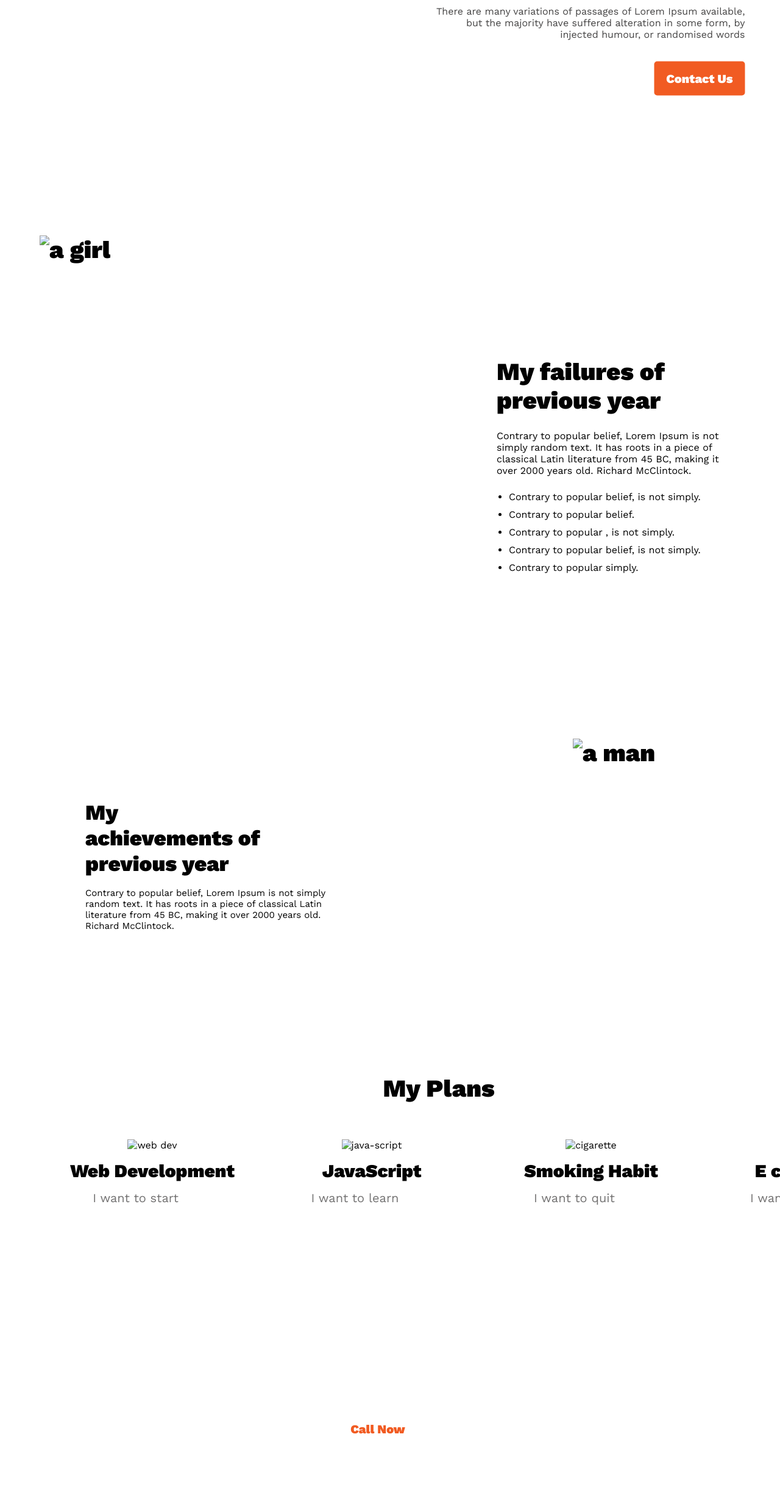
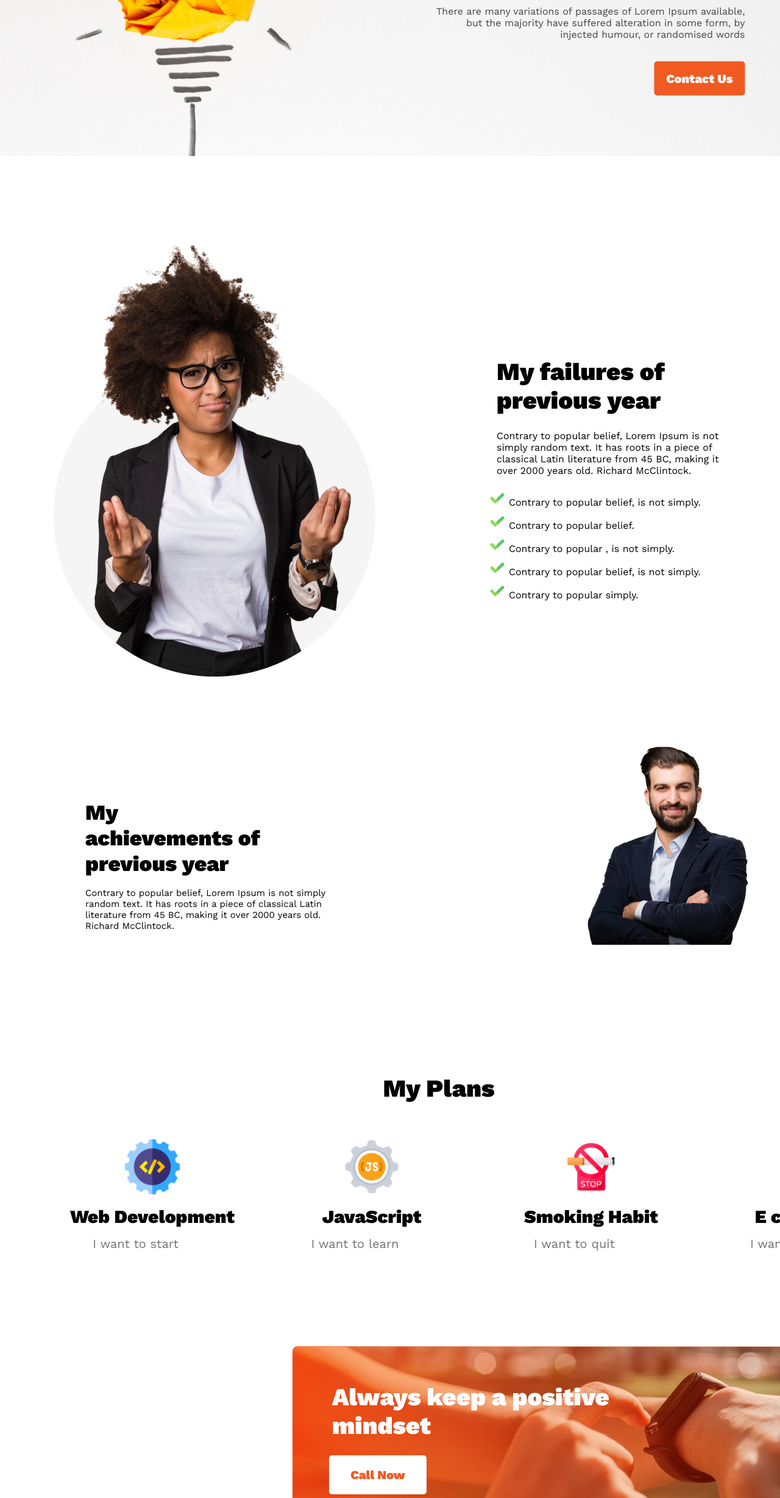
Before and after one commit to nnibras/New-year-new-me, a plain HTML site: page index.html in a window 1280 px wide. Shown: the part 344-2800 px from the top of the page at 61% size. Drawn offline with nearby package versions, Linux system fonts and the light colour scheme; the site is published under a folder, as on GitHub Pages, so addresses that start at the root find nothing.

Commit message:
img error fixed

```diff
--- a/index.html
+++ b/index.html
@@ -11,7 +11,7 @@
     <link href="https://fonts.googleapis.com/css2?family=Work+Sans:ital,wght@0,400;0,900;1,700&display=swap" rel="stylesheet">
 
 
-    <link rel="icon" href="/images/icons/balloons.png">
+    <link rel="icon" href="images/icons/balloons.png">
 </head>
 <body>
     <header class="header-container">
@@ -26,7 +26,7 @@
         <section class="first-block">
 
             <div class="first-block-img">
-                <img src="/images/person.png" alt="a girl">
+                <img src="images/person.png" alt="a girl">
             </div>
 
             <div class="first-block-text">
@@ -52,7 +52,7 @@
             </div>
 
             <div class="extra-block-img">
-                <img src="/images/hardy1.png" alt="a man">
+                <img src="images/hardy1.png" alt="a man">
             </div>
 
         </section>
@@ -68,13 +68,13 @@
             <div class="below-h3">
 
                 <div class="web-dev">
-                    <img src="/images/icons/web.png" alt="web dev">
+                    <img src="images/icons/web.png" alt="web dev">
                     <h4>Web Development</h4>
                     <p>I want to start</p>
                  </div>
 
                  <div class="java-script">
-                    <img src="/images/icons/js.png" alt="java-script">
+                    <img src="images/icons/js.png" alt="java-script">
                     <h4>JavaScript</h4>
                     <p>I want to learn</p>
                  </div>
@@ -82,13 +82,13 @@
 
 
                  <div class="smoking-habit">
-                    <img src="/images/icons/smoke.png" alt="cigarette">
+                    <img src="images/icons/smoke.png" alt="cigarette">
                     <h4>Smoking Habit</h4>
                     <p>I want to quit</p>
                  </div>
 
                  <div class="ecommerce">
-                    <img src="/images/icons/ecom.png" alt="ecom">
+                    <img src="images/icons/ecom.png" alt="ecom">
                     <h4>E commerce</h4>
                     <p>I want to build</p>
                  </div>
@@ -120,8 +120,8 @@
 
             <div class="icons">
                 <a href=""><img src="images/icons/fb.png" alt="fb"></a>
-                <a href=""><img src="/images/icons/youtube.png" alt="yt"></a>
-                <a href=""><img src="/images/icons/twitter.png" alt="elon musk"></a>
+                <a href=""><img src="images/icons/youtube.png" alt="yt"></a>
+                <a href=""><img src="images/icons/twitter.png" alt="elon musk"></a>
             </div>
 
         </div>
--- a/styles.css
+++ b/styles.css
@@ -9,7 +9,7 @@
 /* Styles for header */
 .header-container
 {
-    background-image: url(/images/banner/banner1.png);
+    background-image: url(images/banner/banner1.png);
     background-repeat: no-repeat;
     background-position: center;
     background-size: cover;
@@ -102,7 +102,7 @@
 .first-block-text ul li
 {
     margin-bottom: 10px;
-    list-style-image: url(/images/icons/check.png);
+    list-style-image: url(images/icons/check.png);
 }
 
 /* Second Section */
@@ -180,7 +180,7 @@
     margin-top: 150px;
     justify-content: center;
     margin-left: 230px;
-    background-image: url(/images/watch.png), url(/images/gradient2.png);
+    background-image: url(images/watch.png), url(images/gradient2.png);
     background-blend-mode:soft-light;
     background-repeat: no-repeat;
     margin-bottom: 150px;
```
